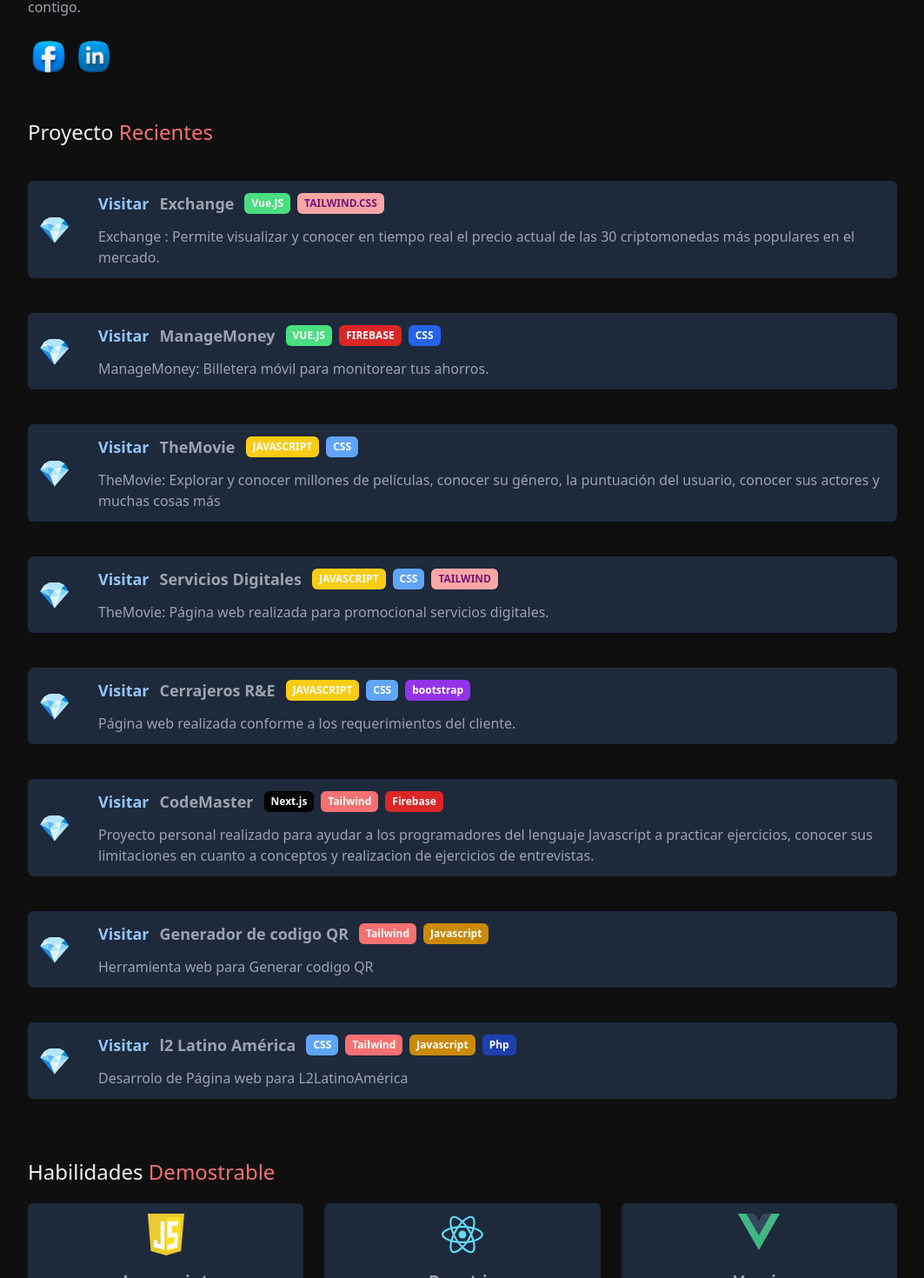
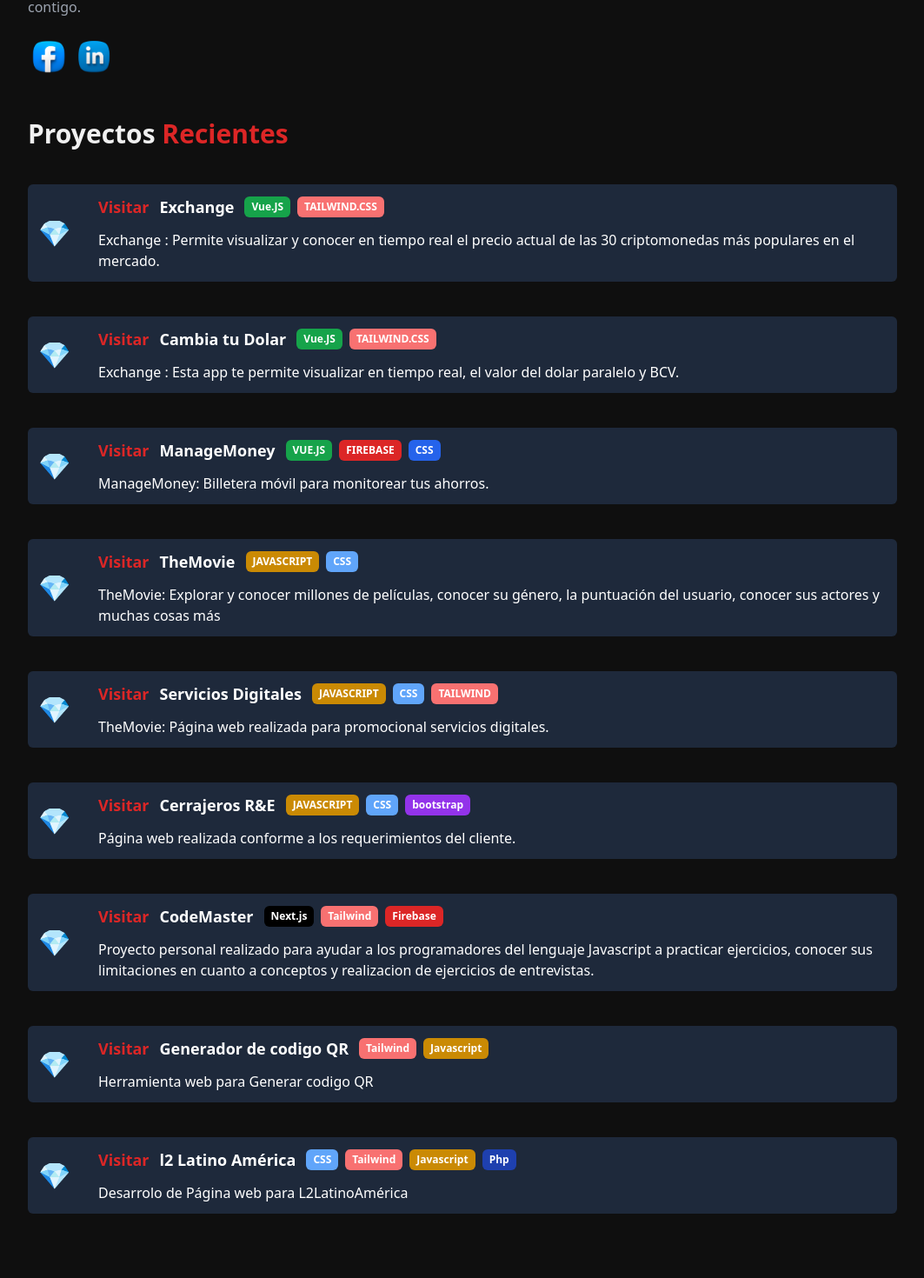
Before and after one commit to castillomiguel25/miguelcastillo, a Vue app: page / in a window 1280 px wide. Shown: the part 259-1729 px from the top of the page at 87% size, without its empty margins (108-1171 px from the left). Built offline with nearby package versions, Linux system fonts and the light colour scheme.

Commit message:
'update'

```diff
--- a/src/App.vue
+++ b/src/App.vue
@@ -7,7 +7,7 @@
     <LoaderVi v-if="isLoading" />
     <nav
       v-if="!isLoading"
-      class="relative flex flex-wrap items-center justify-between px-2 py-3 bg-white text-black mb-3"
+      class="relative flex flex-wrap items-center justify-between px-2 py-3 bg-red-600 text-white mb-3"
     >
       <div
         class="container px-4 mx-auto flex flex-wrap items-center justify-between"
--- a/src/components/FootersPortal.vue
+++ b/src/components/FootersPortal.vue
@@ -1,6 +1,6 @@
 <template>
   <footer>
-    <div class="bg-white text-black py-3  text-xl font-semibold text-gray-600 text-center">
+    <div class="bg-red-600 text-black py-3  text-xl font-semibold text-white text-center">
       <p class="mx-20">Miguel Angel Castillo Colmenares - {{ $t('message.date') }} /2023</p>
     </div>
   </footer>
--- a/src/components/ProjectsPortal.vue
+++ b/src/components/ProjectsPortal.vue
@@ -1,8 +1,8 @@
 <template>
   <div class="mx-auto max-w-screen-lg px-3 py-6">
-    <p class="text-2xl mb-5">
+    <p class="text-3xl mb-5 font-bold">
       {{ $t("message.project") }}
-      <span class="text-red-400">{{ $t("message.Recientes") }}</span>
+      <span class="text-red-600">{{ $t("message.Recientes") }}</span>
     </p>
     <div class="flex flex-col gap-6 py-5">
       <div
@@ -17,27 +17,66 @@
               href="https://tuexchangecrypto.netlify.app/"
             >
               <div
-                class="text-lg text-gray-400 font-semibold text-gray-400 flex"
+                class="text-lg font-semibold text-white flex"
               >
-                <p class="text-blue-300 mr-3"> {{ $t("message.Visitar") }}</p>
+                <p class="text-red-600 mr-3"> {{ $t("message.Visitar") }}</p>
                 Exchange
               </div></a
             >
             <div class="ml-3 flex gap-2">
               <div
-                class="rounded-md px-2 py-1 text-xs font-semibold bg-green-400 text-white"
+                class="rounded-md px-2 py-1 text-xs font-semibold bg-green-600 text-white"
               >
                 Vue.JS
               </div>
               <div
-                class="rounded-md px-2 py-1 text-xs font-semibold bg-red-300 text-fuchsia-900"
+                class="rounded-md px-2 py-1 text-xs font-semibold bg-red-400 text-white"
               >
                 TAILWIND.CSS
               </div>
             </div>
           </div>
-          <p class="mt-3 text-gray-400">
+          <p class="mt-3 text-white">
             Exchange : {{ $t("message.Exchange") }}
+          </p>
+        </div>
+      </div>
+    </div>
+
+    <div class="flex flex-col gap-6 py-5">
+      <div
+        class="flex flex-col items-center gap-x-8 rounded-md bg-slate-800 p-3 md:flex-row"
+      >
+        <div class="shrink-0 text-3xl text-3xl">💎</div>
+        <div>
+          <div class="flex flex-col items-center gap-y-2 md:flex-row">
+            <a
+              target="_blank"
+              class="hover:text-cyan-400"
+              href="https://cambiatudolar.netlify.app/"
+            >
+              <div
+                class="text-lg font-semibold text-white flex"
+              >
+                <p class="text-red-600 mr-3"> {{ $t("message.Visitar") }}</p>
+                Cambia tu Dolar
+              </div></a
+            >
+            <div class="ml-3 flex gap-2">
+              <div
+                class="rounded-md px-2 py-1 text-xs font-semibold bg-green-600 text-white"
+              >
+                Vue.JS
+              </div>
+              <div
+                class="rounded-md px-2 py-1 text-xs font-semibold bg-red-400 text-white"
+              >
+                TAILWIND.CSS
+              </div>
+            </div>
+          </div>
+          <p class="mt-3 text-white">
+            Exchange : {{ $t("message.dolar") }}
           </p>
         </div>
       </div>
@@ -55,14 +94,14 @@
               class="hover:text-cyan-400"
               href="https://managemoneycash.netlify.app/"
             >
-              <div class="text-lg font-semibold text-gray-400 flex">
-                <p class="text-blue-300 mr-3"> {{ $t("message.Visitar") }}</p>
+              <div class="text-lg font-semibold text-white flex">
+                <p class="text-red-600 mr-3"> {{ $t("message.Visitar") }}</p>
                 ManageMoney
               </div></a
             >
             <div class="ml-3 flex gap-2">
               <div
-                class="rounded-md px-2 py-1 text-xs font-semibold bg-green-400 text-white"
+                class="rounded-md px-2 py-1 text-xs font-semibold bg-green-600 text-white"
               >
                 VUE.JS
               </div>
@@ -79,7 +118,7 @@
               </div>
             </div>
           </div>
-          <p class="mt-3 text-gray-400">
+          <p class="mt-3 text-white">
             ManageMoney: {{ $t("message.Manage") }}
           </p>
         </div>
@@ -98,14 +137,14 @@
               class="hover:text-cyan-400"
               href="https://castillomiguel25.github.io/api-rest-javascript-movie/"
             >
-              <div class="text-lg font-semibold text-gray-400 flex">
-                <p class="text-blue-300 mr-3"> {{ $t("message.Visitar") }}</p>
+              <div class="text-lg font-semibold text-white flex">
+                <p class="text-red-600 mr-3"> {{ $t("message.Visitar") }}</p>
                 TheMovie
               </div></a
             >
             <div class="ml-3 flex gap-2">
               <div
-                class="rounded-md px-2 py-1 text-xs font-semibold bg-yellow-400 text-white"
+                class="rounded-md px-2 py-1 text-xs font-semibold bg-yellow-600 text-white"
               >
                 JAVASCRIPT
               </div>
@@ -116,7 +155,7 @@
               </div>
             </div>
           </div>
-          <p class="mt-3 text-gray-400">TheMovie: {{ $t("message.movie") }}</p>
+          <p class="mt-3 text-white">TheMovie: {{ $t("message.movie") }}</p>
         </div>
       </div>
     </div>
@@ -133,14 +172,14 @@
               class="hover:text-cyan-400"
               href="https://serviciosdigitales.netlify.app/"
             >
-              <div class="text-lg font-semibold text-gray-400 flex">
-                <p class="text-blue-300 mr-3"> {{ $t("message.Visitar") }}</p>
+              <div class="text-lg font-semibold text-white flex">
+                <p class="text-red-600 mr-3"> {{ $t("message.Visitar") }}</p>
                 Servicios Digitales
               </div></a
             >
             <div class="ml-3 flex gap-2">
               <div
-                class="rounded-md px-2 py-1 text-xs font-semibold bg-yellow-400 text-white"
+                class="rounded-md px-2 py-1 text-xs font-semibold bg-yellow-600 text-white"
               >
                 JAVASCRIPT
               </div>
@@ -150,13 +189,13 @@
                 CSS
               </div>
               <div
-                class="rounded-md px-2 py-1 text-xs font-semibold bg-red-300 text-fuchsia-900"
+                class="rounded-md px-2 py-1 text-xs font-semibold bg-red-400 text-white"
               >
                 TAILWIND
               </div>
             </div>
           </div>
-          <p class="mt-3 text-gray-400">
+          <p class="mt-3 text-white">
             TheMovie: {{ $t("message.services") }}
           </p>
         </div>
@@ -175,14 +214,14 @@
               class="hover:text-cyan-400"
               href="https://www.cerrajerosre.com/"
             >
-              <div class="text-lg font-semibold text-gray-400 flex">
-                <p class="text-blue-300 mr-3"> {{ $t("message.Visitar") }}</p>
+              <div class="text-lg font-semibold text-white flex">
+                <p class="text-red-600 mr-3"> {{ $t("message.Visitar") }}</p>
                 Cerrajeros R&E
               </div></a
             >
             <div class="ml-3 flex gap-2">
               <div
-                class="rounded-md px-2 py-1 text-xs font-semibold bg-yellow-400 text-white"
+                class="rounded-md px-2 py-1 text-xs font-semibold bg-yellow-600 text-white"
               >
                 JAVASCRIPT
               </div>
@@ -198,7 +237,7 @@
               </div>
             </div>
           </div>
-          <p class="mt-3 text-gray-400">
+          <p class="mt-3 text-white">
             {{ $t("message.web") }}
           </p>
         </div>
@@ -213,8 +252,8 @@
         <div>
           <div class="flex flex-col items-center gap-y-2 md:flex-row">
             <a target="_blank" class="hover:text-cyan-400" href="#">
-              <div class="text-lg font-semibold text-gray-400 flex">
-                <p class="text-blue-300 mr-3"> {{ $t("message.Visitar") }}</p>
+              <div class="text-lg font-semibold text-white flex">
+                <p class="text-red-600 mr-3"> {{ $t("message.Visitar") }}</p>
                 CodeMaster
               </div></a
             >
@@ -236,7 +275,7 @@
               </div>
             </div>
           </div>
-          <p class="mt-3 text-gray-400">
+          <p class="mt-3 text-white">
             {{ $t("message.CodeMaster") }}
           </p>
         </div>
@@ -255,8 +294,8 @@
               class="hover:text-cyan-400"
               href="https://genera-tu-codigo-qr.netlify.app/"
             >
-              <div class="text-lg font-semibold text-gray-400 flex">
-                <p class="text-blue-300 mr-3"> {{ $t("message.Visitar") }}</p>
+              <div class="text-lg font-semibold text-white flex">
+                <p class="text-red-600 mr-3"> {{ $t("message.Visitar") }}</p>
                 Generador de codigo QR
               </div></a
             >
@@ -273,7 +312,7 @@
               </div>
             </div>
           </div>
-          <p class="mt-3 text-gray-400">
+          <p class="mt-3 text-white">
             {{ $t("message.QR") }}
           </p>
         </div>
@@ -292,8 +331,8 @@
               class="hover:text-cyan-400"
               href="https://l2latinoamerica.com/"
             >
-              <div class="text-lg font-semibold text-gray-400 flex">
-                <p class="text-blue-300 mr-3"> {{ $t("message.Visitar") }}</p>
+              <div class="text-lg font-semibold text-white flex">
+                <p class="text-red-600 mr-3"> {{ $t("message.Visitar") }}</p>
                 l2 Latino América
               </div></a
             >
@@ -320,7 +359,7 @@
               </div>
             </div>
           </div>
-          <p class="mt-3 text-gray-400">
+          <p class="mt-3 text-white">
             {{ $t("message.checkout") }}
           </p>
         </div>
--- a/src/components/SkillsPortyal.vue
+++ b/src/components/SkillsPortyal.vue
@@ -1,8 +1,8 @@
 <template>
-  <div class="mx-auto max-w-screen-lg px-3 py-6">
-    <p class="text-2xl mb-5">
+  <div class="mx-auto max-w-screen-lg px-3 py-6 font-bold">
+    <p class="text-3xl mb-5">
       {{ $t("message.skills")
-      }}<span class="text-red-400"> {{ $t("message.Demonstrable") }}</span>
+      }}<span class="text-red-600"> {{ $t("message.Demonstrable") }}</span>
     </p>
     <div class="grid grid-cols-1 gap-6 md:grid-cols-3">
       <div v-for="skill in skills" :key="skill.id">
--- a/src/locales/En.js
+++ b/src/locales/En.js
@@ -2,13 +2,14 @@ export default {
   message: {
     greeting: 'Hello, I am',
     presentation: 'Welcome to my digital world! My portfolio is a reflection of my journey in the web development realm, and I would love to share it with you.',
-    project: 'Project',
+    project: 'Projects',
     Recientes: 'Recent',
     Contact: 'Contact me',
     download: 'Download CV',
     ModeClear: 'White Mode',
     ModeDark: 'Dark Mode',
     Exchange: 'Allows you to visualize and stay updated in real-time on the current price of the top 30 most popular cryptocurrencies in the market',
+    dolar: 'This app allows you to view the value of the parallel dollar and BCV in real time.',
     Manage: 'Mobile wallet to monitor your savings',
     movie: 'Explore and discover millions of movies, learn about their genre, user ratings, know their actors, and much more.',
     services:'Website made to promote digital services.',
--- a/src/locales/Es.js
+++ b/src/locales/Es.js
@@ -2,13 +2,14 @@ export default {
   message: {
     greeting: 'Hola soy',
     presentation: 'Bienvenido a mi mundo digital! Mi portafolio es un reflejo de mi viaje en el mundo del desarrollo web, y me encantaría compartirlo contigo.',
-    project: 'Proyecto',
+    project: 'Proyectos',
     Recientes: 'Recientes',
     Contact: 'Contactame',
     download: 'Descargar CV',
     ModeClear: 'Modo Claro',
     ModeDark: 'Modo Oscuro',
     Exchange: 'Permite visualizar y conocer en tiempo real el precio actual de las 30 criptomonedas más populares en el mercado.',
+    dolar: 'Esta app  te permite visualizar en tiempo real, el valor del dolar paralelo y BCV.',
     Manage: 'Billetera móvil para monitorear tus ahorros.',
     movie: 'Explorar y conocer millones de películas, conocer su género, la puntuación del usuario, conocer sus actores y muchas cosas más',
     services: 'Página web realizada para promocional servicios digitales.',
```
